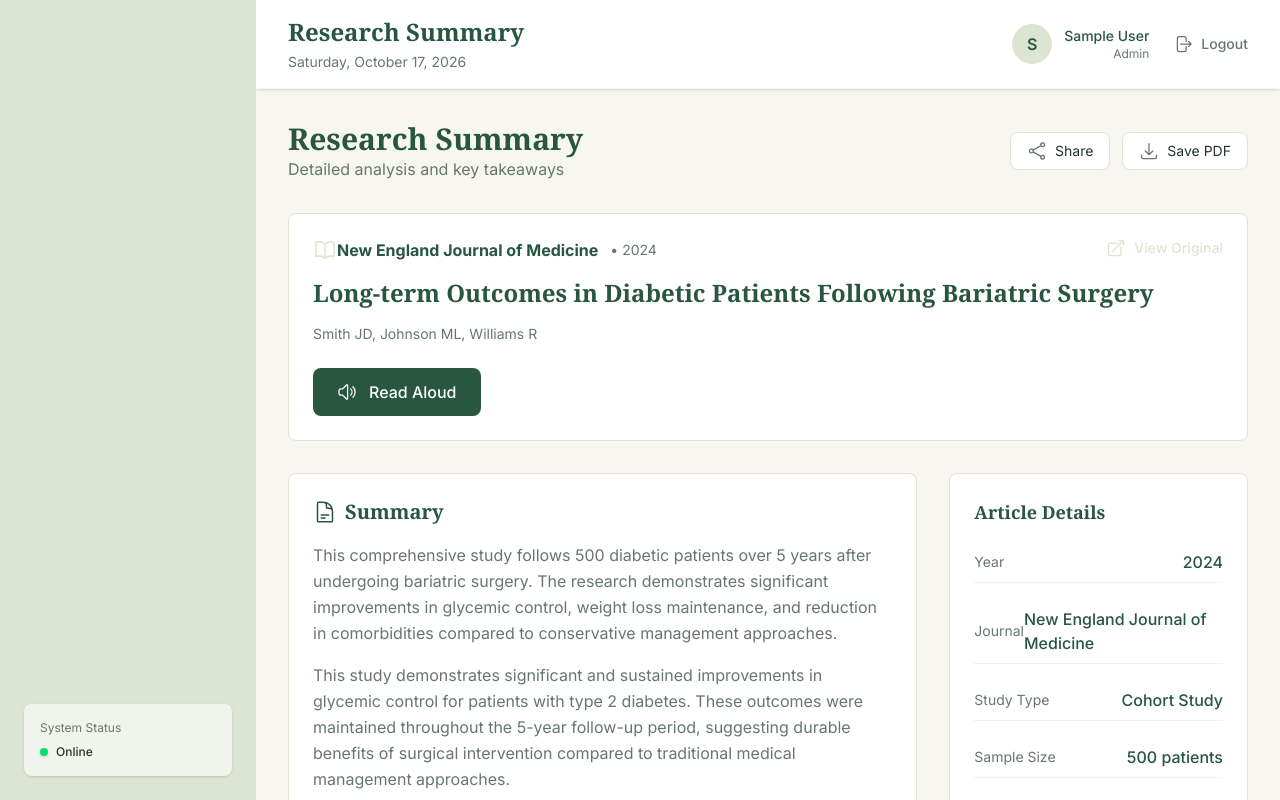
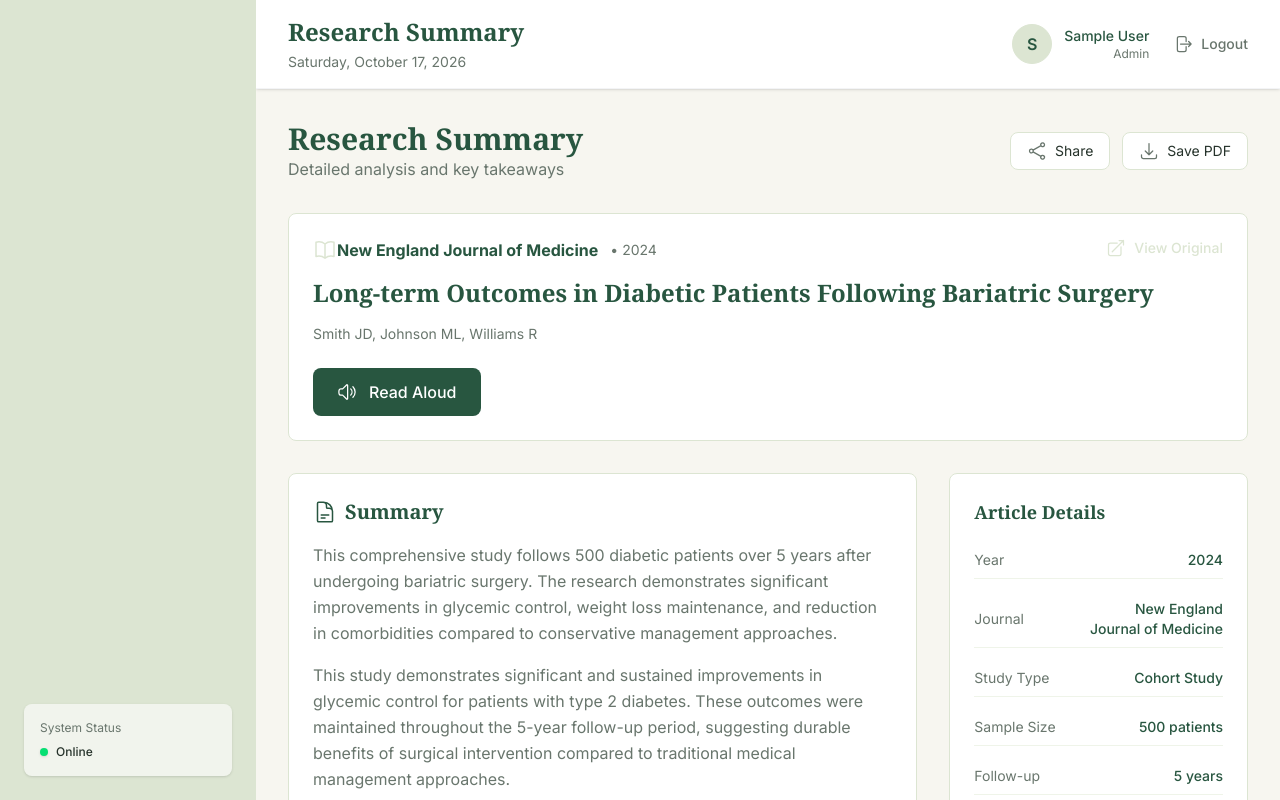
Before and after one commit to Yukta062006/ClinicOpsAgent, a React (Vite) app: page /research-summary in a window 1280 px wide. Built offline with nearby package versions, Linux system fonts and the light colour scheme; sample sign-in values are in the browser's storage.

Commit message:
Fix Article Details layout - stable two-column with proper alignment

```diff
--- a/src/pages/ResearchSummary.tsx
+++ b/src/pages/ResearchSummary.tsx
@@ -359,27 +359,19 @@ export default function ResearchSummary() {
             className="bg-white rounded-lg shadow-card hover:shadow-card-hover p-6 border border-pale-sage"
           >
             <h3 className="text-lg font-serif font-bold mb-4 text-forest-green">Article Details</h3>
-            <div className="space-y-4">
-              <div className="flex items-center justify-between py-2 border-b border-light-green">
-                <span className="text-sm text-text-secondary">Year</span>
-                <span className="font-medium text-forest-green">{currentArticle.year}</span>
-              </div>
-              <div className="flex items-center justify-between py-2 border-b border-light-green">
-                <span className="text-sm text-text-secondary">Journal</span>
-                <span className="font-medium text-forest-green">{currentArticle.journal}</span>
-              </div>
-              <div className="flex items-center justify-between py-2 border-b border-light-green">
-                <span className="text-sm text-text-secondary">Study Type</span>
-                <span className="font-medium text-forest-green">Cohort Study</span>
-              </div>
-              <div className="flex items-center justify-between py-2 border-b border-light-green">
-                <span className="text-sm text-text-secondary">Sample Size</span>
-                <span className="font-medium text-forest-green">500 patients</span>
-              </div>
-              <div className="flex items-center justify-between py-2">
-                <span className="text-sm text-text-secondary">Follow-up</span>
-                <span className="font-medium text-forest-green">5 years</span>
-              </div>
+            <div className="space-y-3">
+              {[
+                { label: 'Year', value: currentArticle.year },
+                { label: 'Journal', value: currentArticle.journal },
+                { label: 'Study Type', value: 'Cohort Study' },
+                { label: 'Sample Size', value: '500 patients' },
+                { label: 'Follow-up', value: '5 years' }
+              ].map((item, index) => (
+                <div key={index} className="flex items-center gap-3 py-2 border-b border-light-green">
+                  <span className="flex-shrink-0 w-24 text-sm text-text-secondary">{item.label}</span>
+                  <span className="flex-1 text-right text-sm font-medium text-forest-green break-words">{item.value}</span>
+                </div>
+              ))}
             </div>
           </motion.div>
 
```
